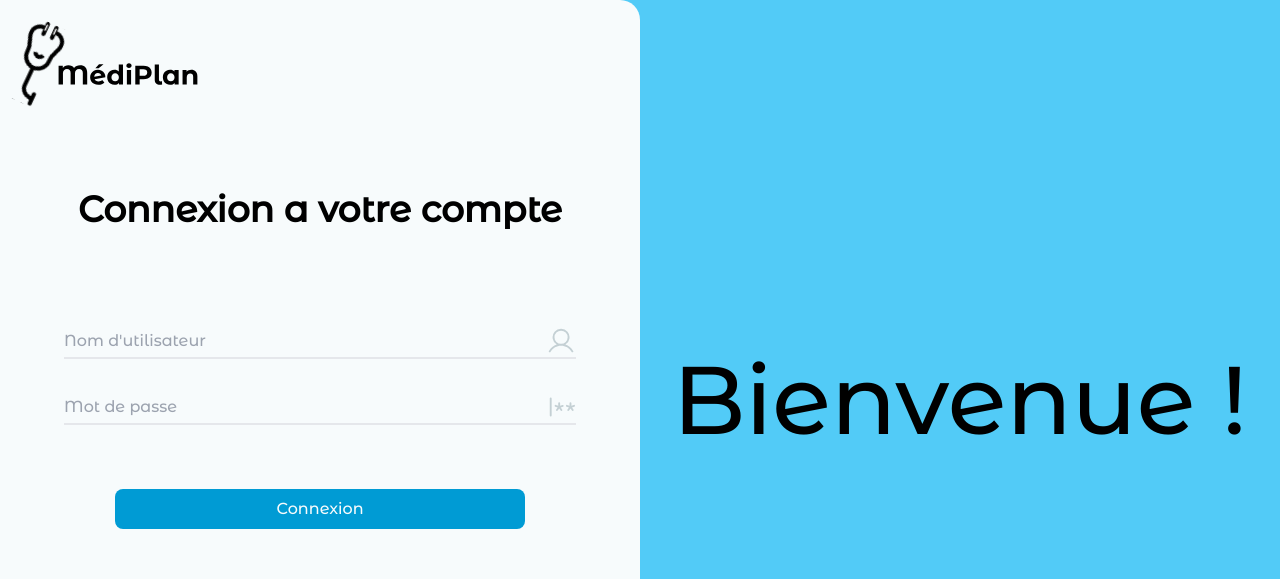
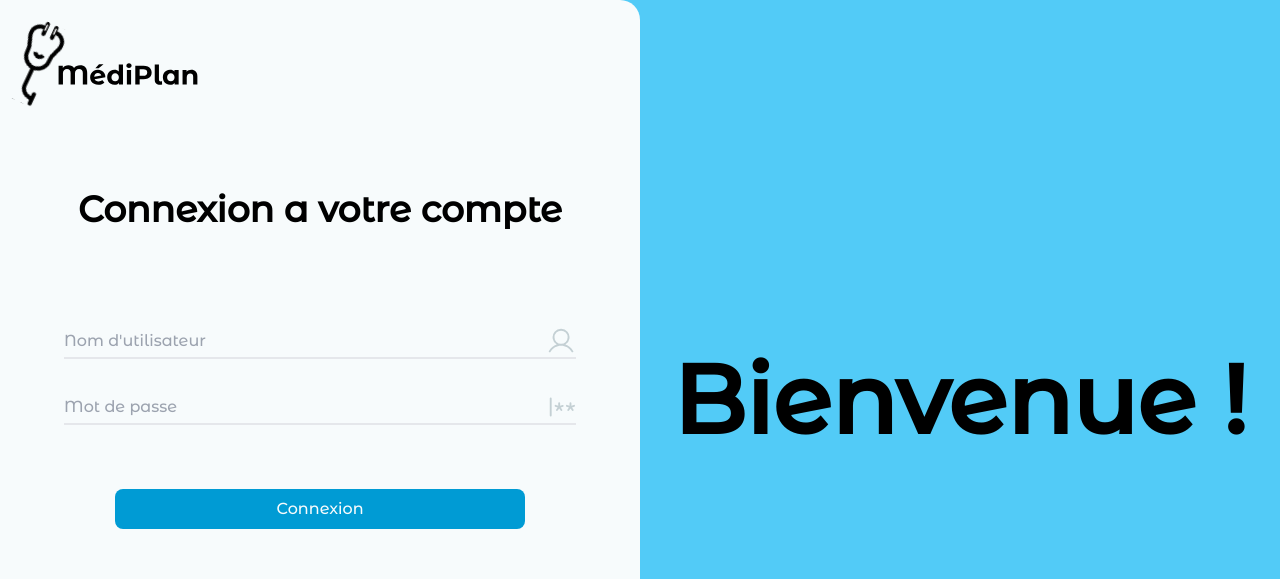
Before and after one commit to ralixt/MediPlan, a Next.js app: page / in a window 1280 px wide. Shown: the top 579 px of the page. Built offline with nearby package versions, Linux system fonts and the light colour scheme; no server answers.

Commit message:
moving login file

```diff
--- a/src/app/(connected)/layout.tsx
+++ b/src/app/(connected)/layout.tsx
@@ -5,6 +5,7 @@ import { RedirectType, redirect } from 'next/navigation';
 
 export default async function ConnectedLayout({children,}: {children: React.ReactNode}) {
     const session = await getServerSession(authOptions);
+    console.log(session)
     if(!session?.user)
     redirect("/", RedirectType.replace)
     return(
--- /dev/null
+++ b/src/app/(connected)/modeling-workshop/page.tsx
@@ -0,0 +1,14 @@
+
+
+
+export default async function ModelingWorkshop() {
+
+    return(
+        <div>
+
+        </div>
+
+
+    )
+
+}
--- a/src/app/page.tsx
+++ b/src/app/page.tsx
@@ -7,7 +7,9 @@ import {
 import { User } from "@/components.temporary/user.component";
 import { authOptions } from "@/lib/auth";
 import { getServerSession } from "next-auth";
-import {Login} from "@/components.temporary/login";
+import {Login} from "@/components/login";
+import Image from "next/image";
+import React from "react";
 
 // export default async function Home() {
 //   const session = await getServerSession(authOptions);
@@ -36,6 +38,25 @@ import {Login} from "@/components.temporary/login";
 
 export default async function SignInPage() {
     return(
-        <Login></Login>
+
+        <main className="bg-light-blue h-screen w-screen flex">
+            <div className={'${props.className} bg-white h-full w-1/2 rounded-r-1_25rem flex-row'}>
+
+                <Image
+                    src="/mediplanLogo.svg"
+                    alt="Mediplan Logo"
+                    width={200}
+                    height={200}
+                    className="mt-4"
+                />
+
+                <Login></Login>
+
+            </div>
+            <div className="bg-light-blue h-full w-1/2 flex text-8xl justify-center items-center font-bold">
+                <h1>Bienvenue !</h1>
+            </div>
+
+        </main>
     )
 }
--- a/src/components.temporary/buttons.component.tsx
+++ b/src/components.temporary/buttons.component.tsx
@@ -5,12 +5,8 @@ import Link from "next/link";
 
 export const LoginButton = () => {
   return (
-    // <button style={{ marginRight: 10 }} onClick={() => signIn()}>
-    //   Sign in
-    // </button>
-
-    <button type="submit" className="bg-dark-blue text-white rounded-lg p-2 w-4/5 mx-auto hover:rounded-3xl mt-8">
-        Connexion
+    <button style={{ marginRight: 10 }} onClick={() => signIn()}>
+      Sign in
     </button>
   );
 };
--- a/src/components.temporary/login.tsx
+++ /dev/null
@@ -1,91 +0,0 @@
-"use client";
-import React, {useRef, useState} from "react";
-import {signIn} from "next-auth/react";
-import {LoginButton} from "@/components.temporary/buttons.component";
-import {Password, User} from "@phosphor-icons/react";
-import Image from "next/image";
-
-
-type Props = {
-    className?: string;
-    callbackUrl?: string;
-}
-
-
-export const Login = (props: Props) => {
-    const userName = useRef("")
-    const password = useRef("")
-
-    const [usernameFocused, setUsernameFocused] = useState(false);
-    const [passwordFocused, setPasswordFocused] = useState(false);
-
-    const onSubmit = async (e: React.FormEvent<HTMLFormElement>) => {
-        e.preventDefault();
-        await signIn("credentials", {
-            username: userName.current,
-            password: password.current,
-            redirect: true,
-            callbackUrl:props.callbackUrl ?? "http://localhost:3000/home"
-        })
-    }
-
-    return (
-        <main className="bg-light-blue h-screen w-screen flex">
-            <div className={'${props.className} bg-white h-full w-1/2 rounded-r-1_25rem flex-row'}>
-
-                <Image
-                    src="/mediplanLogo.svg"
-                    alt="Mediplan Logo"
-                    width={200}
-                    height={200}
-                    className="mt-4"
-                />
-
-
-                <form method="POST" onSubmit={onSubmit} className="flex flex-col w-4/5 mx-auto mt-12">
-                    <div className="w-full flex justify-center font-bold text-4xl mb-24 mt-8">
-                        <h1>Connexion a votre compte</h1>
-                    </div>
-
-                    <div className={`flex flex-row w-full border-b-2 mb-8 ${usernameFocused || userName.current ? 'border-black' : 'text-lightgrey'}`}>
-                        {/*<label className="">*/}
-                            {/*Nom d'utilisateur :*/}
-                            <input type="text"
-                                   name="username"
-                                   placeholder="Nom d'utilisateur"
-                                   className="w-full outline-none bg-white"
-                                   onChange={(e) =>
-                                       userName.current = e.target.value}
-                                   onFocus={() => setUsernameFocused(true)}
-                                   onBlur={() => setUsernameFocused(false)}/>
-
-                        {/*</label>*/}
-                        <User size={32} />
-                    </div>
-
-                    <div className={`flex flex-row w-full border-b-2 mb-8 ${passwordFocused || password.current ? 'border-black' : 'text-lightgrey'}`}>
-                        {/*<label>*/}
-                            {/*Mot de passe :*/}
-                            <input type="password"
-                                   name="password"
-                                   placeholder="Mot de passe"
-                                   className="w-full outline-none bg-white"
-                                   onChange={(e) =>
-                                       password.current = e.target.value}
-                                   onFocus={() => setPasswordFocused(true)}
-                                   onBlur={() => setPasswordFocused(false)}/>
-                        {/*</label>*/}
-                        <Password size={32} />
-                    </div>
-
-                    <LoginButton></LoginButton>
-
-                </form>
-            </div>
-            <div className="bg-light-blue h-full w-1/2 flex text-8xl justify-center items-center">
-                <h1>Bienvenue !</h1>
-            </div>
-
-        </main>
-    )
-}
--- a/src/components/buttons.tsx
+++ b/src/components/buttons.tsx
@@ -1,11 +1,22 @@
 "use client"
 import Link from "next/link";
 import { useState } from "react";
+
+
+export const LoginButton = () => {
+    return (
+        <button type="submit" className="bg-dark-blue text-white rounded-lg p-2 w-4/5 mx-auto hover:rounded-3xl mt-8">
+            Connexion
+        </button>
+    );
+};
+
 
 type PropsDefaultButton = {
     text: string;
     href: string;
   };
+
 export function PrimaryButton({text, href}: PropsDefaultButton){
     return (
         <Link href={href}>
--- /dev/null
+++ b/src/components/login.tsx
@@ -0,0 +1,82 @@
+"use client";
+import React, {useRef, useState} from "react";
+import {signIn, useSession} from "next-auth/react";
+import {LoginButton} from "@/components/buttons";
+import {Password, User} from "@phosphor-icons/react";
+import Image from "next/image";
+
+
+type Props = {
+    className?: string;
+    callbackUrl?: string;
+}
+
+
+export const Login = (props: Props) => {
+    const userName = useRef("")
+    const password = useRef("")
+
+    const [usernameFocused, setUsernameFocused] = useState(false);
+    const [passwordFocused, setPasswordFocused] = useState(false);
+
+    const onSubmit = async (e: React.FormEvent<HTMLFormElement>) => {
+        e.preventDefault();
+        console.log("coucou")
+        await signIn("credentials", {
+            username: userName.current,
+            password: password.current,
+            redirect: true,
+            callbackUrl: props.callbackUrl ?? "http://localhost:3000/home"
+        })
+
+    }
+    const session = useSession()
+    console.log(session)
+
+    return (
+
+
+        <form method="POST" onSubmit={onSubmit} className="flex flex-col w-4/5 mx-auto mt-12">
+            <div className="w-full flex justify-center font-bold text-4xl mb-24 mt-8">
+                <h1>Connexion a votre compte</h1>
+            </div>
+
+            <div
+                className={`flex flex-row w-full border-b-2 mb-8 ${usernameFocused || userName.current ? 'border-black' : 'text-lightgrey'}`}>
+                {/*<label className="">*/}
+                {/*Nom d'utilisateur :*/}
+                <input type="text"
+                       name="username"
+                       placeholder="Nom d'utilisateur"
+                       className="w-full outline-none bg-white"
+                       onChange={(e) =>
+                           userName.current = e.target.value}
+                       onFocus={() => setUsernameFocused(true)}
+                       onBlur={() => setUsernameFocused(false)}/>
+
+                {/*</label>*/}
+                <User size={32}/>
+            </div>
+
+            <div
+                className={`flex flex-row w-full border-b-2 mb-8 ${passwordFocused || password.current ? 'border-black' : 'text-lightgrey'}`}>
+                {/*<label>*/}
+                {/*Mot de passe :*/}
+                <input type="password"
+                       name="password"
+                       placeholder="Mot de passe"
+                       className="w-full outline-none bg-white"
+                       onChange={(e) =>
+                           password.current = e.target.value}
+                       onFocus={() => setPasswordFocused(true)}
+                       onBlur={() => setPasswordFocused(false)}/>
+                {/*</label>*/}
+                <Password size={32}/>
+            </div>
+
+            <LoginButton></LoginButton>
+
+        </form>
+
+    )
+}
```
